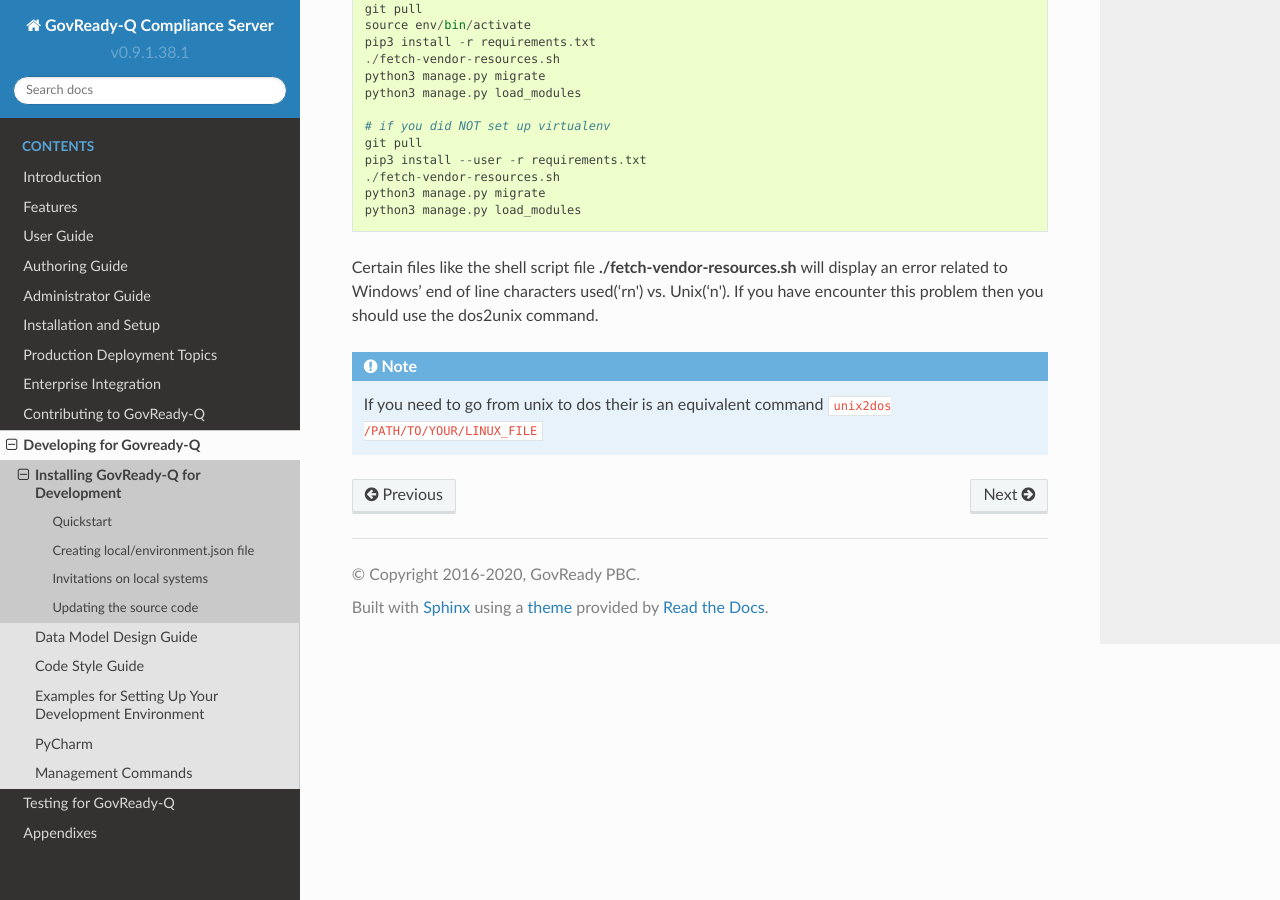
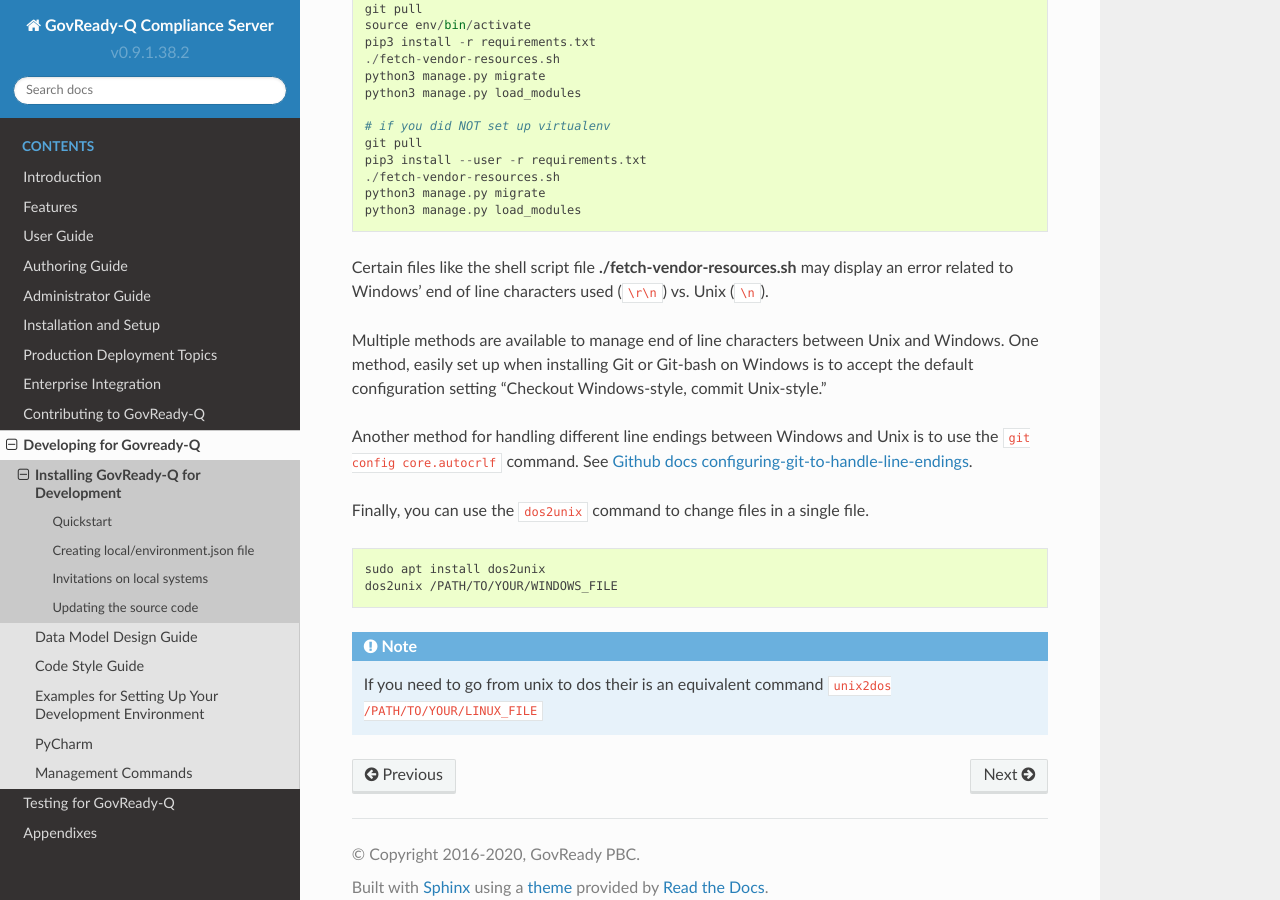
Before and after one commit to GovReady/govready-q-docs, a Sphinx documentation site: the page built from source/developing-for-govready-q/installing-govready-q-for-development.rst, in a window 1280 px wide and 900 px high, scrolled down 1288 px. Built offline with Sphinx 7.4.7 and the Read the Docs theme 2.0.0, drawn with Linux system fonts in a browser that asks for light colours.

Commit message:
Polish text for development on Windows

```diff
--- a/source/conf.py
+++ b/source/conf.py
@@ -29,9 +29,9 @@
 github_doc_root = 'https://github.com/GovReady/govready-q/tree/master/docs'
 
 # The short X.Y version
-version = 'v0.9.1.38.1'
+version = 'v0.9.1.38.2'
 # The full version, including alpha/beta/rc tags
-release = 'v0.9.1.38.1'
+release = 'v0.9.1.38.2'
 
 
 # -- General configuration ---------------------------------------------------
--- a/source/developing-for-govready-q/installing-govready-q-for-development.rst
+++ b/source/developing-for-govready-q/installing-govready-q-for-development.rst
@@ -85,11 +85,16 @@
    python3 manage.py migrate
    python3 manage.py load_modules
 
+Certain files like the shell script file **./fetch-vendor-resources.sh** may display an error related to Windows' end of line characters used (``\r\n``) vs. Unix (``\n``).
 
-Certain files like the shell script file **./fetch-vendor-resources.sh** will display an error related to Windows' end of line characters used('r\n\') vs. Unix('n\').
-If you have encounter this problem then you should use the dos2unix command.
+Multiple methods are available to manage end of line characters between Unix and Windows. One method, easily set up when installing Git or Git-bash on Windows is to accept the default configuration setting "Checkout Windows-style, commit Unix-style."
+
+Another method for handling different line endings between Windows and Unix is to use the ``git config core.autocrlf`` command. See `Github docs configuring-git-to-handle-line-endings <https://docs.github.com/en/free-pro-team@latest/github/using-git/configuring-git-to-handle-line-endings>`_.
+
+Finally, you can use the ``dos2unix`` command to change files in a single file.
 
 .. code-block:: bash
+
     sudo apt install dos2unix
     dos2unix /PATH/TO/YOUR/WINDOWS_FILE
 
```
Also changed, not shown: source/testing-for-govready-q/automated-testing.rst (+4 -5 lines).
